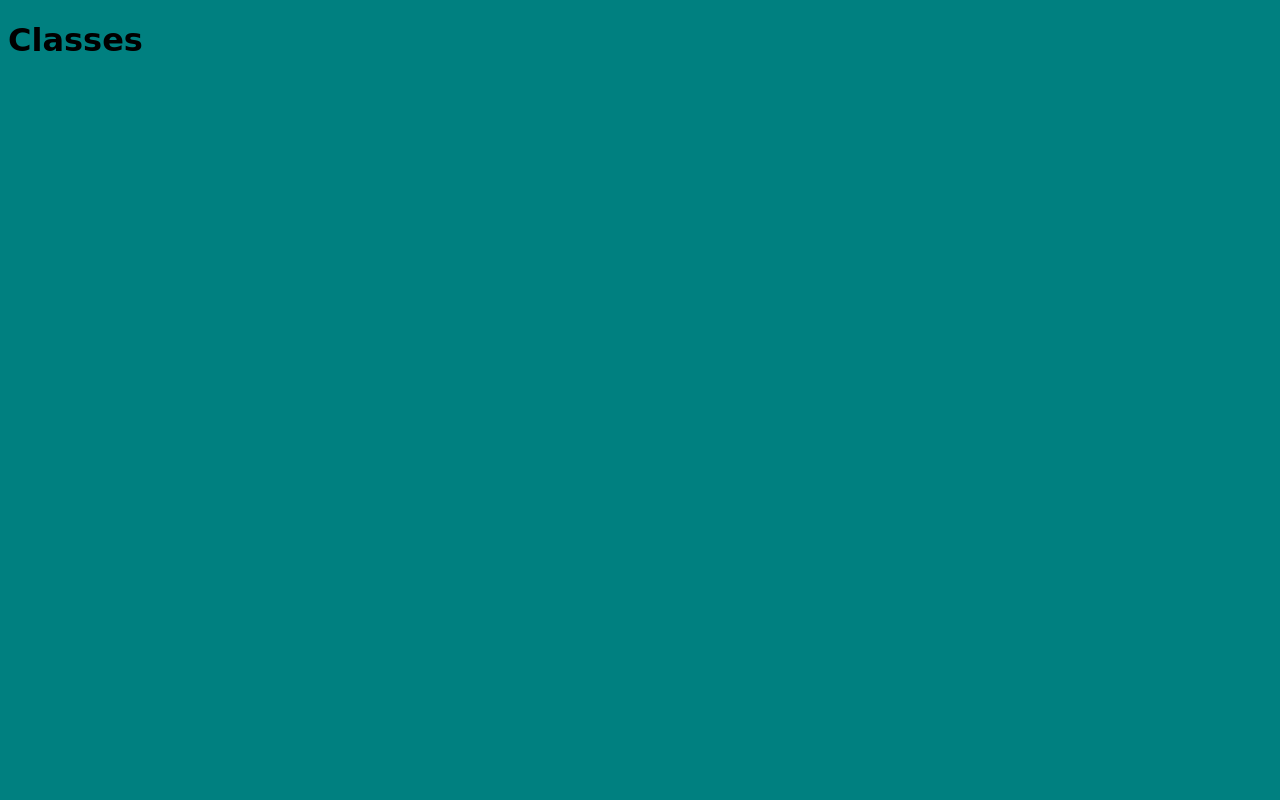
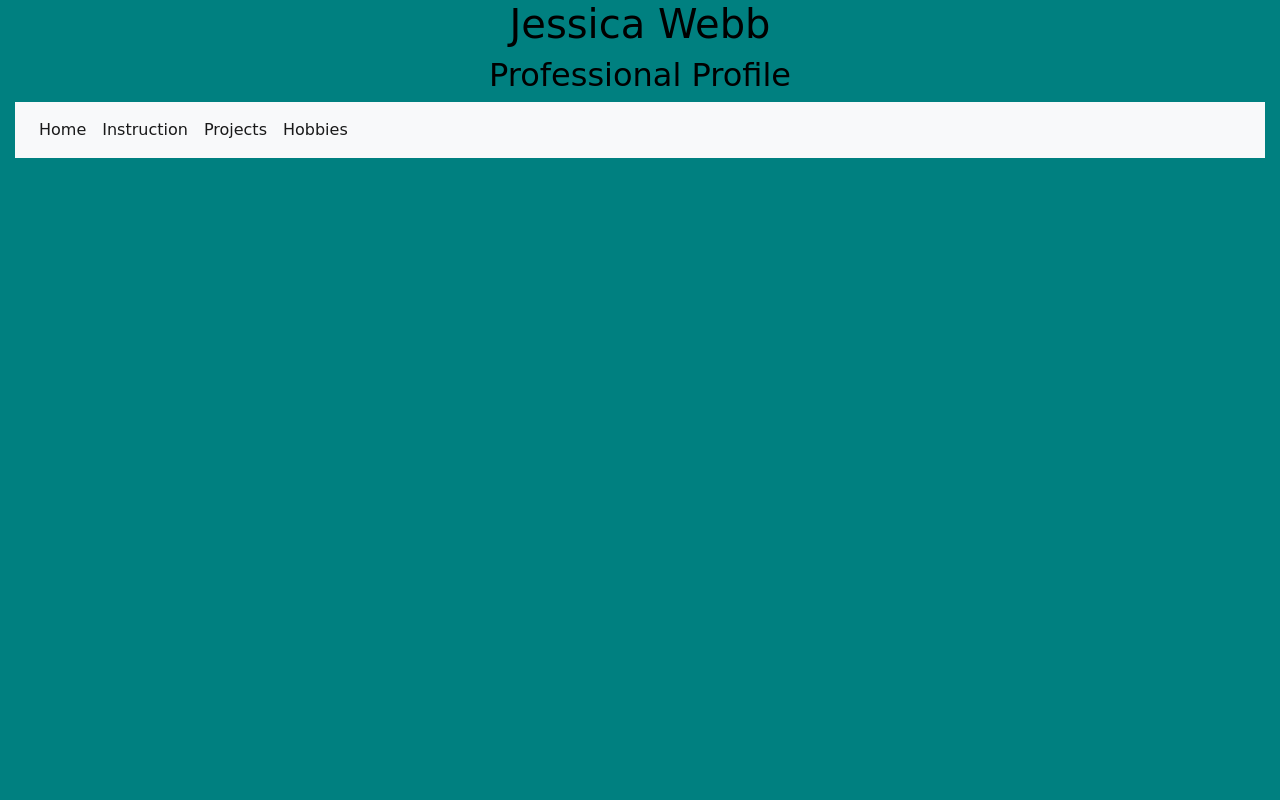
Before and after one commit to jkeithley/jkeithley.github.io, a plain HTML site: page classes.html in a window 1280 px wide. Shown: the top 800 px of the page. Drawn offline with nearby package versions, Linux system fonts and the light colour scheme; a web font is replaced by a local one.

Commit message:
complete home page

```diff
--- a/classes.html
+++ b/classes.html
@@ -1,11 +1,61 @@
-<!DOCTYPE html>
-<html lang="en" dir="ltr">
+<!doctype html>
+<html lang="en">
   <head>
+
+<!-- Name: Jessica Webb
+     Project: Online Profile
+     Date: July 25, 2020 -->
+
     <meta charset="utf-8">
+    <meta name="viewport" content="width=device-width, initial-scale=1, shrink-to-fit=no">
+
+    <link rel="stylesheet" href="https://stackpath.bootstrapcdn.com/bootstrap/4.5.0/css/bootstrap.min.css" integrity="sha384-9aIt2nRpC12Uk9gS9baDl411NQApFmC26EwAOH8WgZl5MYYxFfc+NcPb1dKGj7Sk" crossorigin="anonymous">
+    <link href="https://fonts.googleapis.com/css2?family=Merienda+One&display=swap" rel="stylesheet">
     <link rel="stylesheet" href="styles.css">
-    <title>Classes</title>
+
+    <title>Jessica Webb Profile</title>
+
   </head>
+
   <body>
-    <h1>Classes</h1>
+    <div class="container-fluid">
+
+    <h1 class="text-center">Jessica Webb</h1>
+    <h2 class="text-center">Professional Profile</h2>
+
+<!-- Navigation -->
+    <nav class="navbar navbar-expand-lg navbar-light bg-light">
+      <button class="navbar-toggler" type="button" data-toggle="collapse" data-target="#navbarNav" aria-controls="navbarNav" aria-expanded="false" aria-label="Toggle navigation">
+        <span class="navbar-toggler-icon"></span>
+      </button>
+      <div class="collapse navbar-collapse" id="navbarNav">
+        <ul class="navbar-nav">
+          <li class="nav-item active">
+            <a class="nav-link" href="index.html">Home</a>
+          </li>
+          <li class="nav-item active">
+            <a class="nav-link" href="classes.html">Instruction</a>
+          </li>
+          <li class="nav-item active">
+            <a class="nav-link" href="projects.html">Projects</a>
+          </li>
+          <li class="nav-item active">
+            <a class="nav-link" href="hobbies.html">Hobbies</a>
+          </li>
+        </ul>
+      </div>
+    </nav>
+
+
+<!-- Footer -->
+    <footer>
+      <p><em>Jessica Webb</em> | July 25, 2020 &#169;</p>
+    </footer>
+
+    </div>
+    <script src="https://code.jquery.com/jquery-3.5.1.slim.min.js" integrity="sha384-DfXdz2htPH0lsSSs5nCTpuj/zy4C+OGpamoFVy38MVBnE+IbbVYUew+OrCXaRkfj" crossorigin="anonymous"></script>
+    <script src="https://cdn.jsdelivr.net/npm/popper.js@1.16.0/dist/umd/popper.min.js" integrity="sha384-Q6E9RHvbIyZFJoft+2mJbHaEWldlvI9IOYy5n3zV9zzTtmI3UksdQRVvoxMfooAo" crossorigin="anonymous"></script>
+    <script src="https://stackpath.bootstrapcdn.com/bootstrap/4.5.0/js/bootstrap.min.js" integrity="sha384-OgVRvuATP1z7JjHLkuOU7Xw704+h835Lr+6QL9UvYjZE3Ipu6Tp75j7Bh/kR0JKI" crossorigin="anonymous"></script>
+
   </body>
 </html>
--- a/styles.css
+++ b/styles.css
@@ -8,12 +8,16 @@ img {
   display: block;
   margin-left: auto;
   margin-right: auto;
-  width: 50%;
+  width: 25%;
+  padding-top: 20px;
+}
+
+p {
   padding-top: 20px;
 }
 
 footer {
-  padding-bottom: 20px;
+  padding-top: 100%;
   width: 100%;
   text-align: center;
 }
```
Also changed, not shown: hobbies.html (+43 -6 lines), index.html (+7 -1 lines), projects.html (+43 -6 lines).
